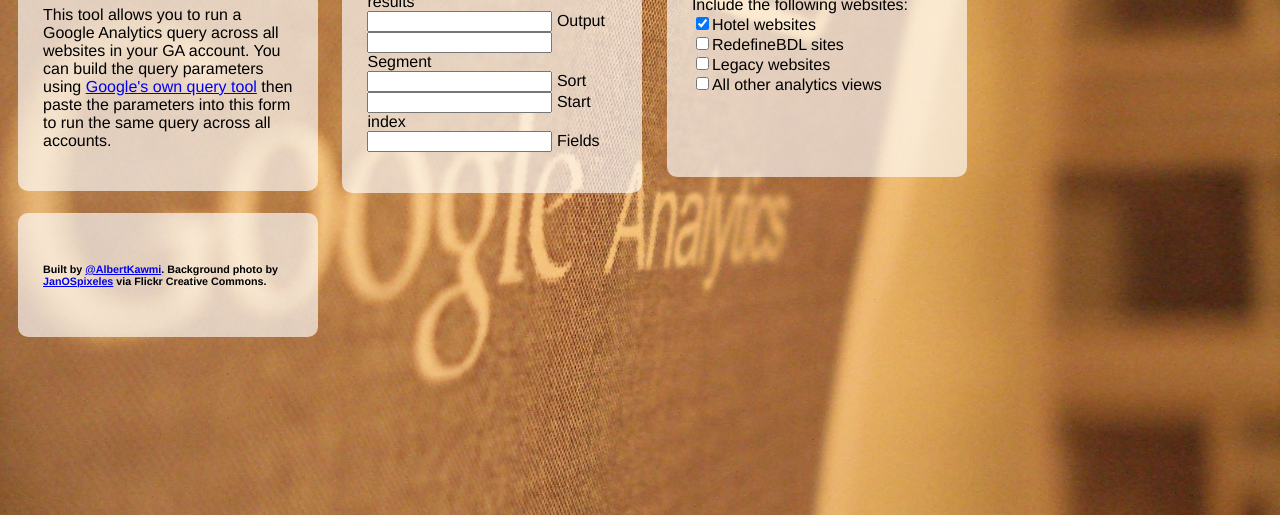
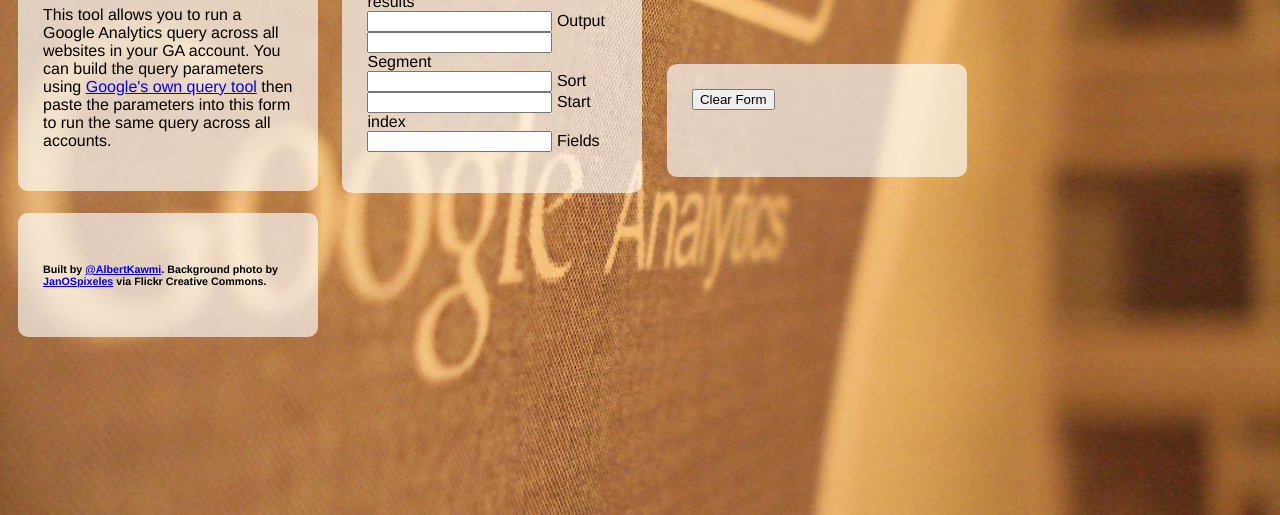
Before and after one commit to albertkawmi/manyanalytics, a plain HTML site: page index.html in a window 1280 px wide. Shown: the part 285-800 px from the top of the page. Drawn offline with Linux system fonts and the light colour scheme.

Commit message:
Removed bespoke features from HTML

```diff
--- a/index.html
+++ b/index.html
@@ -32,17 +32,9 @@
       <input type="text" name="fields"> Fields<br />
     </form></div>
 
-    <!-- Form to select which sites to include -->
+    <!-- The buttons for user control -->
     <div>
-    <form name="qfilter">
-      Include the following websites:<br />
-      <input type="checkbox" id="www" value="www" checked="checked">Hotel websites<br />
-      <input type="checkbox" id="internal" value="internal">RedefineBDL sites<br />
-      <input type="checkbox" id="legacy" value="legacy">Legacy websites<br />
-      <input type="checkbox" id="other" value="other">All other analytics views<br />
-    </form>
-
-    <!-- The 2 Buttons for the user to interact with -->
+    <button id="clear-form">Clear Form</button><br />
     <button id="authorize-button" style="visibility: hidden">Authorize</button><br/>
     <button id="make-api-call-button" style="visibility: hidden">Get Visits</button>
     <span id="loading" style="visibility:hidden">Loading</span>
```
